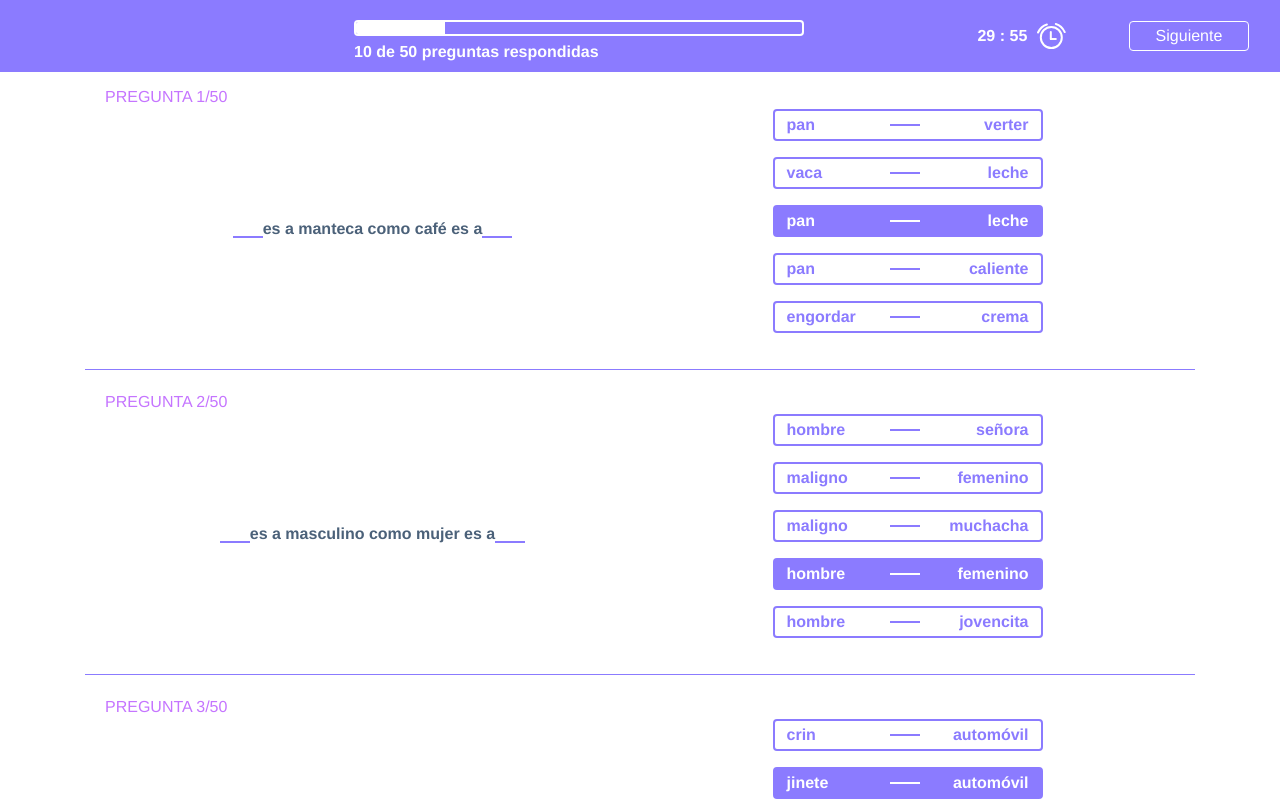
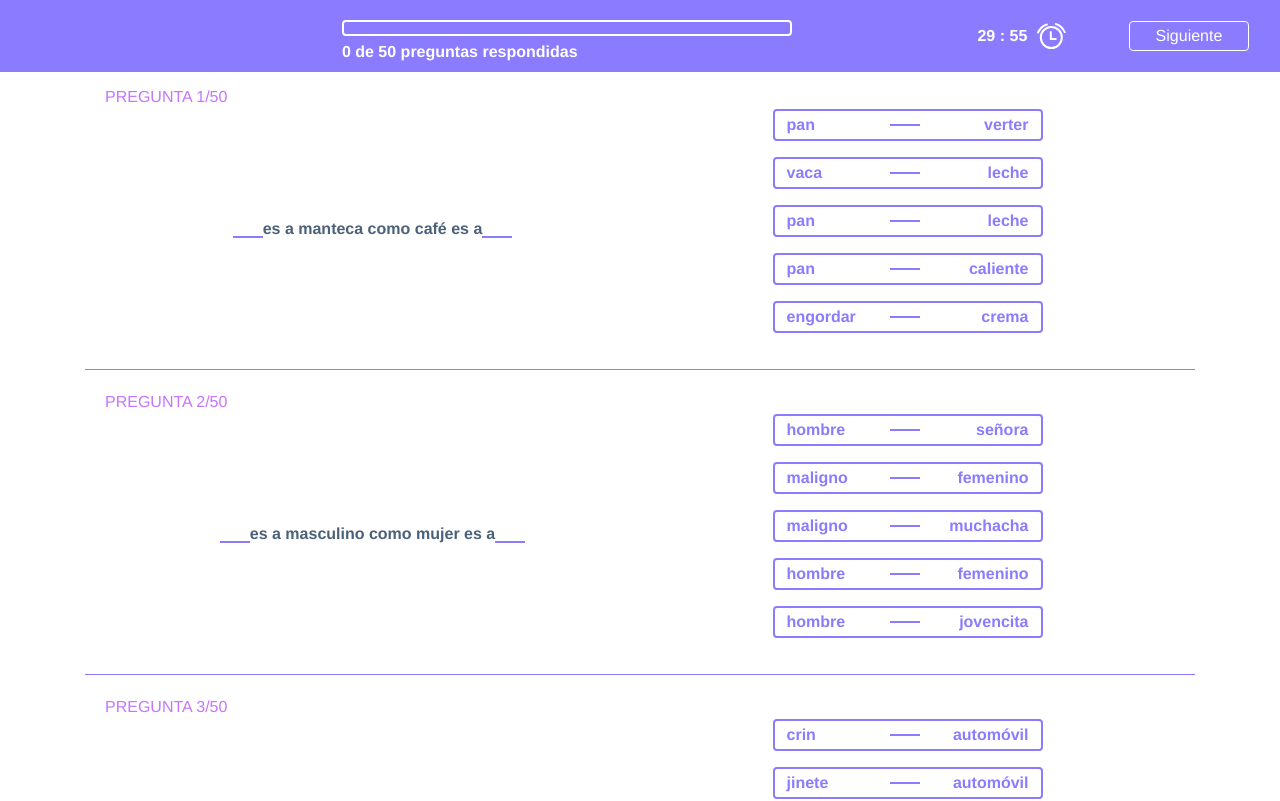
Before and after one commit to Mikjail/psicolab-ui, a Vue app: page / in a window 1280 px wide. Shown: the top 801 px of the page. Built offline with nearby package versions, Linux system fonts and the light colour scheme.

Commit message:
VR Question List - Removing checked questions by default

```diff
--- a/src/components/NavBar.vue
+++ b/src/components/NavBar.vue
@@ -108,7 +108,7 @@ export default class NavBar extends Vue {
     display:flex;
     align-items: center;
     justify-content: flex-end;
-    flex-basis: 10%;
+    flex-basis: 12%;
     &__time{
       color: white;
       font-weight: bold;
@@ -120,7 +120,7 @@ export default class NavBar extends Vue {
     flex-direction: column;
     justify-content: flex-end;
     align-items: center;
-    flex-basis: 60%;
+    flex-basis: 58%;
     height: 56px;
     &__bar{
       display: block;
--- a/src/components/VerbalTest.vue
+++ b/src/components/VerbalTest.vue
@@ -44,11 +44,8 @@ export default class VerbalTest extends Vue {
 
   questionSelected: any = {};
 
-  @Watch('currentList')
+  @Watch('questionSelected')
   onMssgesChanged() {
-    this.currentList.forEach((question) => {
-      this.$set(this.questionSelected, question.id, `${question.id}_${question.correct_answer}`);
-    });
     this.questionAnswered();
   }
 
```
